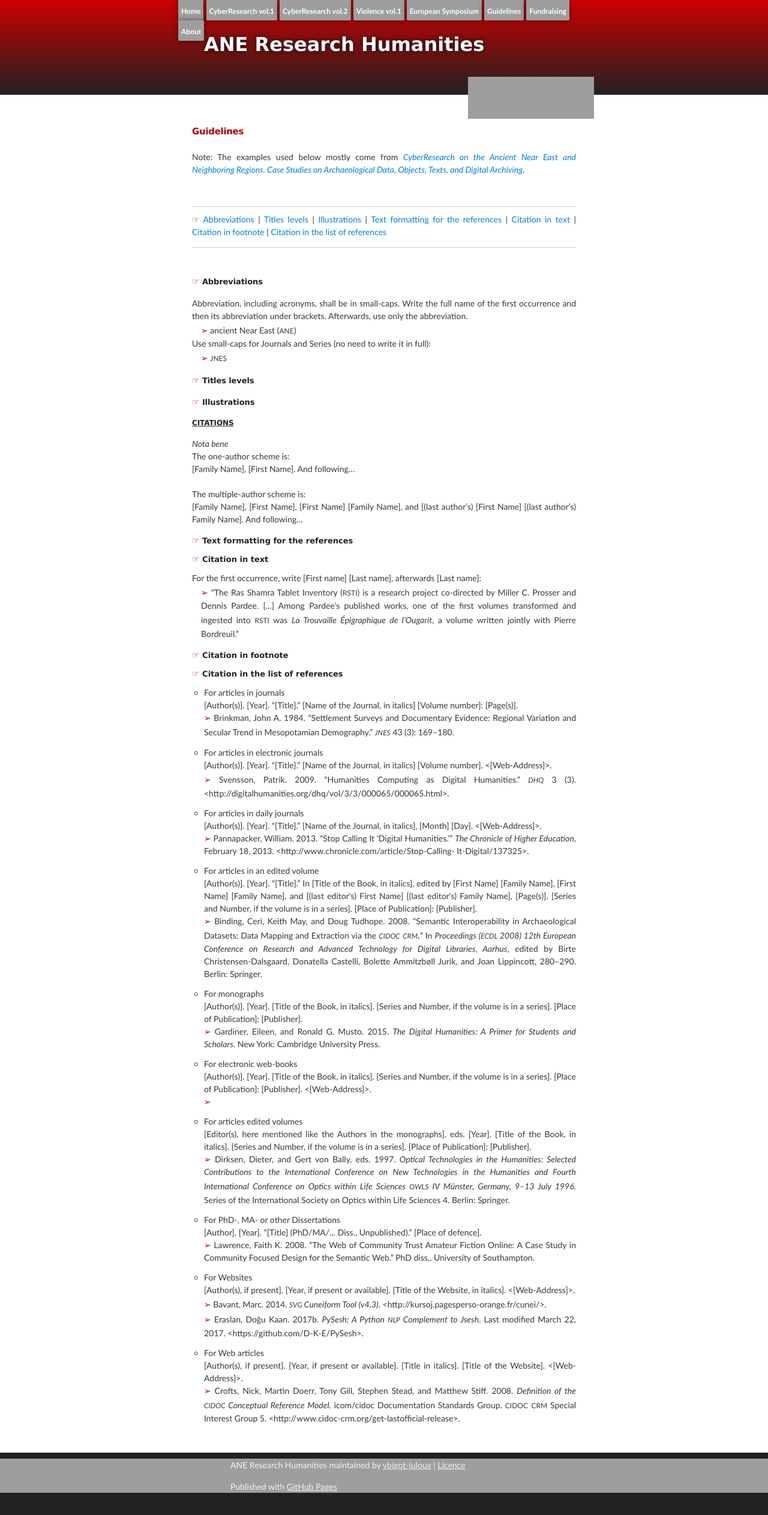
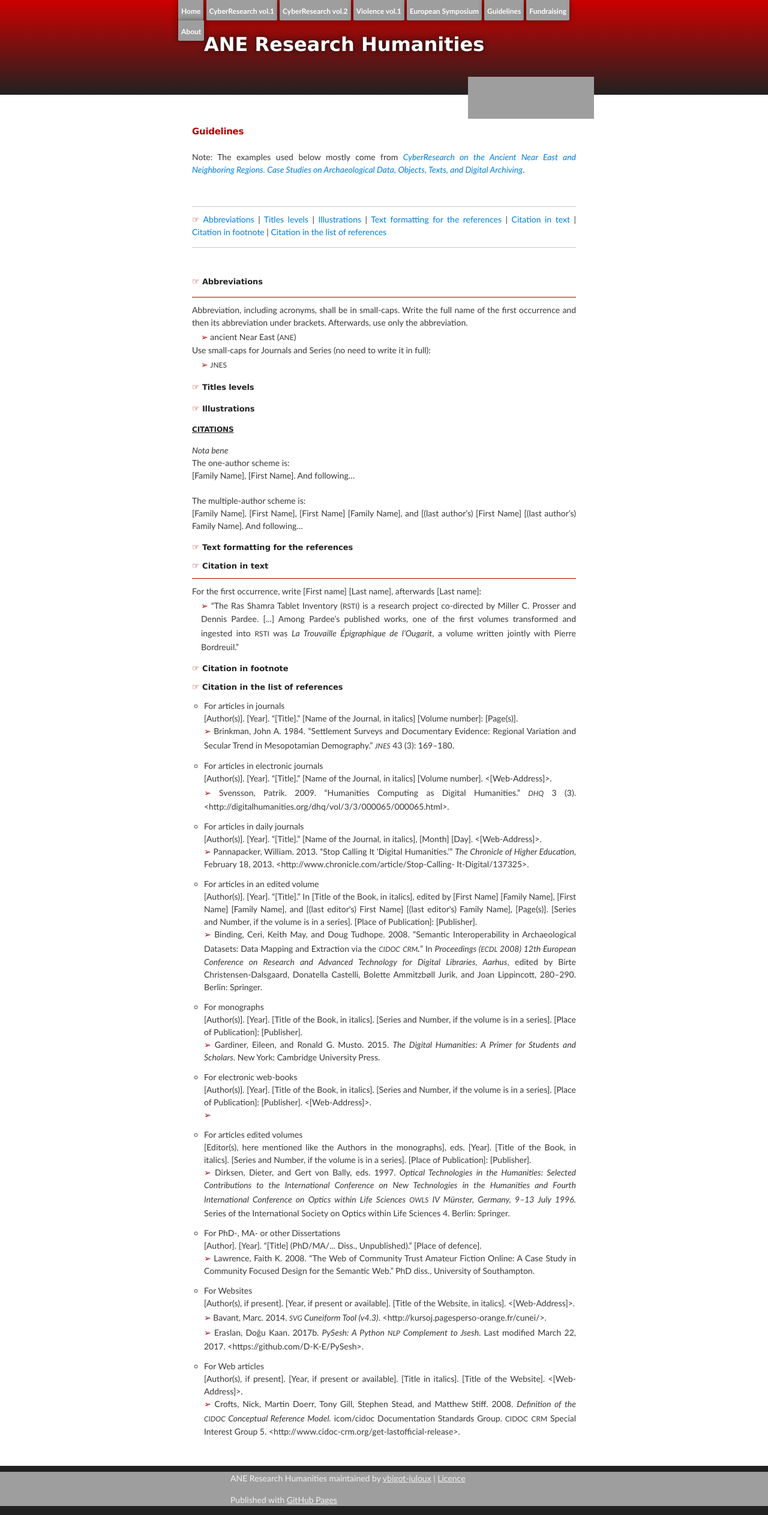
Before and after one commit to vbigot-juloux/ane-research-humanities, a Jekyll site: the page built from docs/Guidelines.md, in a window 1280 px wide. Shown: the whole page at 60% size. Built offline with Jekyll 4.4.1, drawn with Linux system fonts in a browser that asks for light colours; the repository's description, which GitHub fills in, is left out; before the commit the page ends 2504 px from its top, so only the background shows below that; grey boxes are pictures that could not be loaded.

Commit message:
Update Guidelines.md

```diff
--- a/docs/Guidelines.md
+++ b/docs/Guidelines.md
@@ -14,6 +14,7 @@ layout: default
 <hr style="height:0; margin:0; background:transparent; border-bottom:0.5px solid #cccccc;" />
 <br />
 <h3><span style="color:#b30000; font-size: 14px;">&#9758;</span> Abbreviations</h3>
+<hr style="height:0; margin:0; background:transparent; border-bottom:0.5px solid #b30000;" />
 <p>Abbreviation, including acronyms, shall be in small-caps. Write the full name of the first occurrence and then its abbreviation under brackets. Afterwards, use only the abbreviation. <br />
 <span style="color:#b30000; font-size: 14px; padding-left: 15px">&#x27A2;</span> ancient Near East (<span style="font-variant: small-caps; font-size: 17px;">ane</span>)<br />
 Use small-caps for Journals and Series (no need to write it in full): <br />
@@ -33,7 +34,9 @@ The multiple-author scheme is:<br />
 [Family Name], [First Name], [First Name] [Family Name], and [(last author's) [First Name] [(last author's) Family Name]. And following...
 <h4 style="font-size: 13px"><span style="color:#b30000; font-size: 14px;">&#9758;</span> Text formatting for the references</h4>
 
+
 <h4 style="font-size: 13px"><span style="color:#b30000; font-size: 14px;">&#9758;</span> Citation in text</h4>
+<hr style="height:0; margin:0; background:transparent; border-bottom:0.5px solid #b30000;" />
 <p>For the first occurrence, write [First name] [Last name], afterwards [Last name]: <br />
 <span style="padding-left: 15px; display: inline-block"><span style="color:#b30000; font-size: 14px;">&#x27A2;</span> “The Ras Shamra Tablet Inventory (<span style="font-variant: small-caps; font-size: 17px;">rsti</span>) is a research project co-directed by Miller C. Prosser and Dennis Pardee. [...] Among Pardee’s published works, one of the first volumes transformed and ingested into <span style="font-variant: small-caps; font-size: 17px;">rsti</span> was <em>La Trouvaille Épigraphique de l’Ougarit</em>, a volume written jointly with Pierre Bordreuil.”</span></p>
 
```
